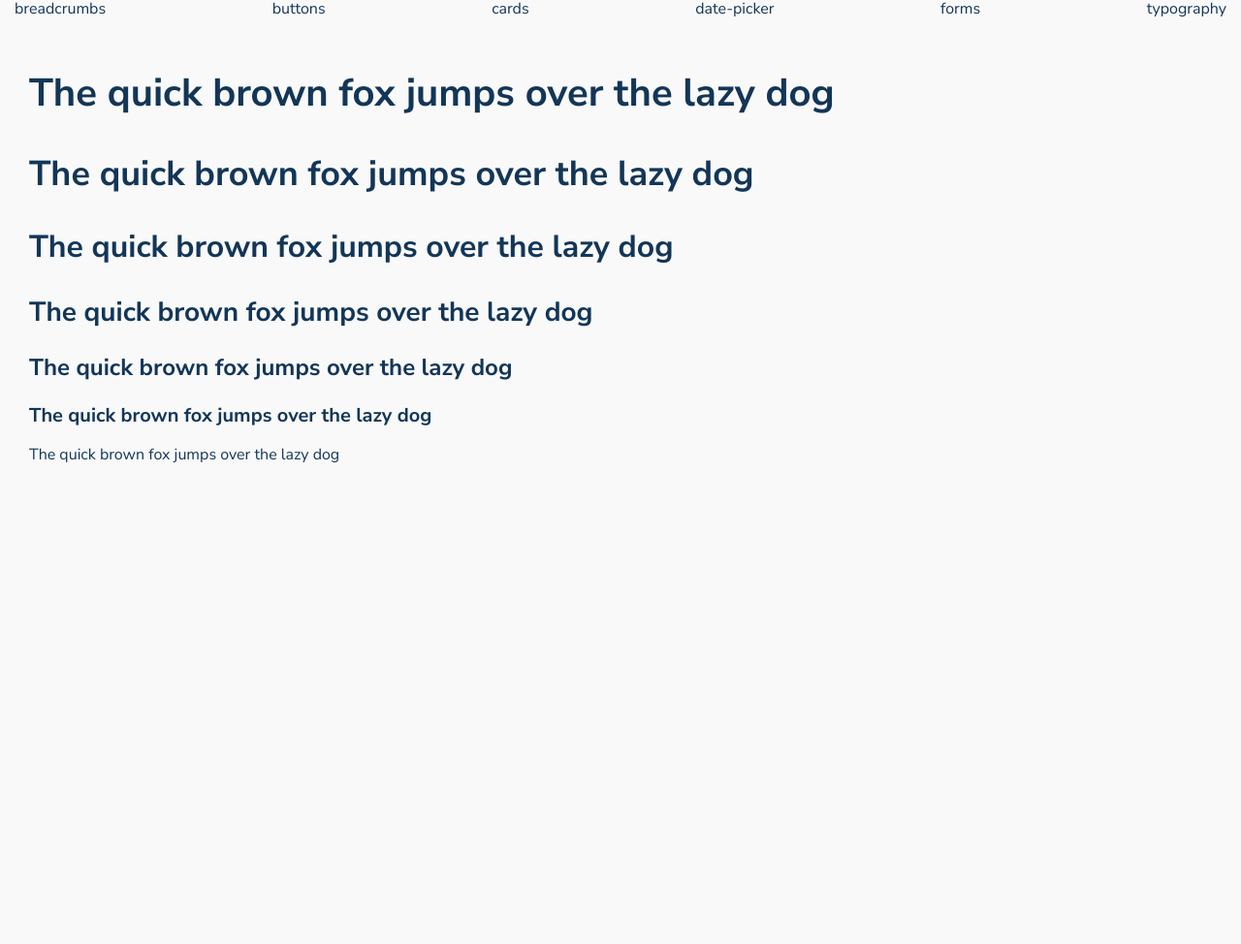
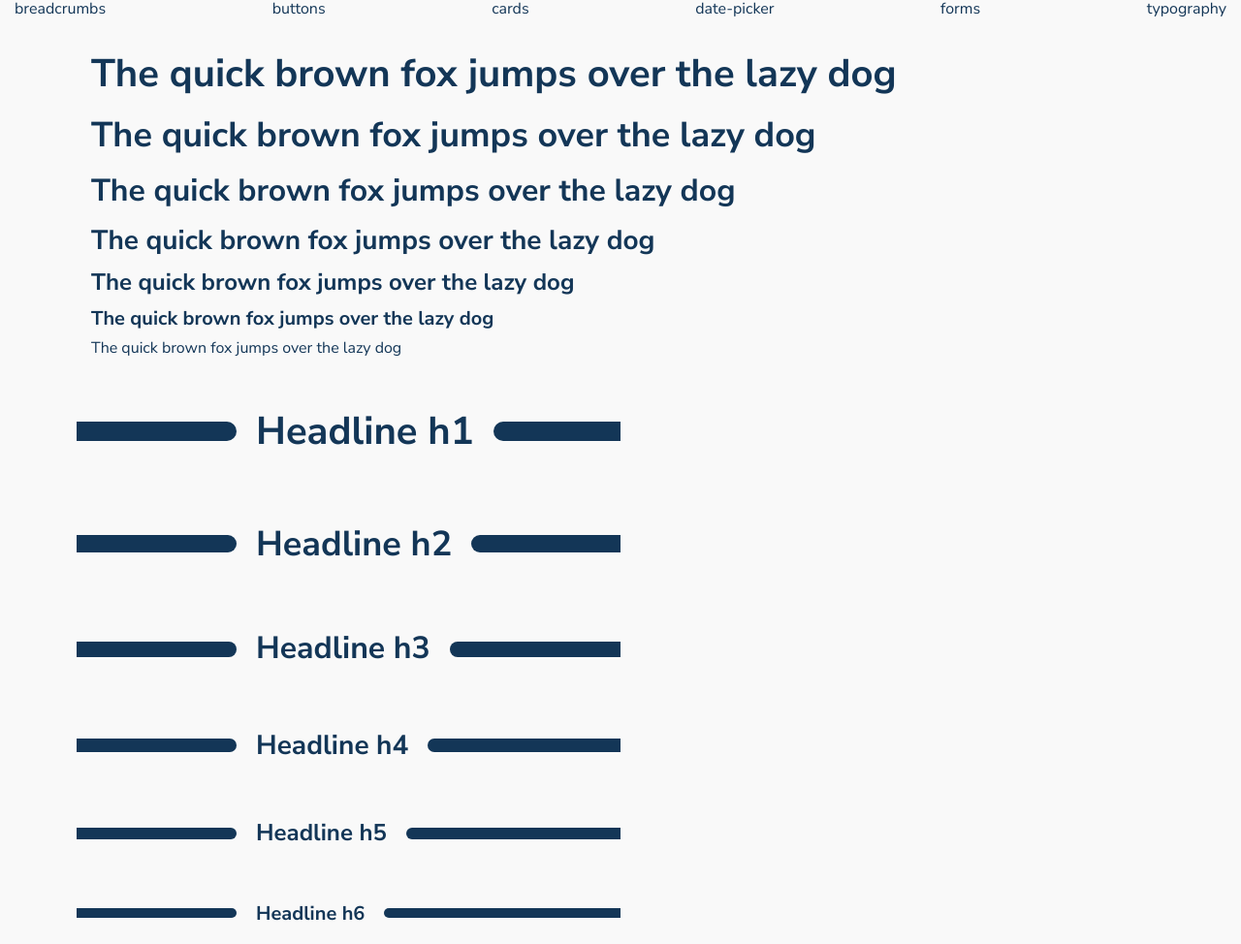
Before and after one commit to joanna-00/ccw-website, a plain HTML site: page views/components/typography.html in a window 1280 px wide. Shown: the whole page at 97% size. Before the commit the page ends 800 px from the top, so only its background shows below. Drawn offline with nearby package versions, Linux system fonts and the light colour scheme.

Commit message:
Headlines

```diff
--- a/assets/styles/scss/base/_typography.scss
+++ b/assets/styles/scss/base/_typography.scss
@@ -2,40 +2,146 @@
 
 p {
   font-size: $p;
+  margin: $p / 2 0;
 }
 
 h6 {
   font-size: $h6;
   font-weight: $bold;
-  margin: $h6 0;
+  margin: $h6 / 2 0;
 }
 
 h5 {
   font-size: $h5;
   font-weight: $bold;
-  margin: $h5 0;
+  margin: $h5 / 2 0;
 }
 
 h4 {
   font-size: $h4;
   font-weight: $bold;
-  margin: $h4 0;
+  margin: $h4 / 2 0;
 }
 
 h3 {
   font-size: $h3;
   font-weight: $bold;
-  margin: $h3 0;
+  margin: $h3 / 2 0;
 }
 
 h2 {
   font-size: $h2;
   font-weight: $bold;
-  margin: $h2 0;
+  margin: $h2 / 2 0;
 }
 
 h1 {
   font-size: $h1;
   font-weight: $bold;
-  margin: $h1 0;
+  margin: $h1 / 2 0;
 }
+
+.headline {
+  width: 100%;
+  overflow: hidden;
+
+  h1,
+  h2,
+  h3,
+  h4,
+  h5,
+  h6 {
+    display: inline-block;
+    position: relative;
+    margin-left: 15rem;
+    padding: $padding-sm;
+
+    &::after {
+      content: "";
+      display: block;
+      position: absolute;
+
+      width: 90vw;
+      @include border-circle;
+      top: 50%;
+      transform: translateY(-50%);
+      left: 100%;
+      height: $h4 * 0.5;
+      background-color: $background-dark;
+    }
+
+    &::before {
+      content: "";
+      display: block;
+      position: absolute;
+
+      width: 120%;
+      right: 100%;
+      top: 50%;
+      transform: translateY(-50%);
+      @include border-circle;
+      height: $h4 * 0.5;
+      background-color: $background-dark;
+    }
+  }
+
+  h1 {
+    &::after {
+      height: $h1 * 0.5;
+    }
+
+    &::before {
+      height: $h1 * 0.5;
+    }
+  }
+
+  h2 {
+    &::after {
+      height: $h2 * 0.5;
+    }
+
+    &::before {
+      height: $h2 * 0.5;
+    }
+  }
+
+  h3 {
+    &::after {
+      height: $h3 * 0.5;
+    }
+
+    &::before {
+      height: $h3 * 0.5;
+    }
+  }
+
+  h4 {
+    &::after {
+      height: $h4 * 0.5;
+    }
+
+    &::before {
+      height: $h4 * 0.5;
+    }
+  }
+
+  h5 {
+    &::after {
+      height: $h5 * 0.5;
+    }
+
+    &::before {
+      height: $h5 * 0.5;
+    }
+  }
+
+  h6 {
+    &::after {
+      height: $h6 * 0.5;
+    }
+
+    &::before {
+      height: $h6 * 0.5;
+    }
+  }
+}
--- a/assets/styles/scss/components/_buttons.scss
+++ b/assets/styles/scss/components/_buttons.scss
@@ -8,7 +8,7 @@
   background: transparent;
   font-weight: $bold;
 
-  // @include flex-center;
+  @include flex-center;
 
   &--base-lg {
     border: 3px solid;
--- a/assets/styles/scss/components/_cards.scss
+++ b/assets/styles/scss/components/_cards.scss
@@ -25,6 +25,9 @@
 
   &__content {
     padding: $padding-md;
+    display: flex;
+    flex-direction: column;
+    justify-content: space-between;
   }
 
   &__label {
@@ -37,10 +40,14 @@
     text-decoration: underline;
   }
 
+  &__description {
+    margin: 3rem 0;
+  }
+
   &__features {
     display: flex;
-    justify-content: space-between;
-    align-items: center;
+    justify-content: flex-end;
+    align-items: flex-end;
   }
 
   &__price {
@@ -50,6 +57,9 @@
   }
 
   &--price {
+    .card__features {
+      justify-content: space-between;
+    }
     .card__price {
       display: inline-block;
     }
@@ -57,8 +67,6 @@
 
   &__button {
     display: none;
-    justify-self: right;
-    float: right;
   }
 
   &--button {
@@ -145,6 +153,25 @@
 }
 
 .checkout-card {
+  padding: $padding-md;
+  display: flex;
+  flex-direction: column;
+
+  &__item {
+    display: flex;
+    justify-content: space-between;
+  }
+
+  &__total {
+    display: flex;
+    justify-content: space-between;
+    padding: $padding-y-sm;
+    text-transform: uppercase;
+    border-top: 1px solid $greyed-out;
+  }
+
+  &__button {
+  }
 }
 
 .service-price-card {
--- a/views/components/typography.html
+++ b/views/components/typography.html
@@ -45,7 +45,7 @@
     </div>
     <!-- End of template navigation -->
 
-    <div class="container-fluid">
+    <div class="container">
       <div class="row mt-4">
         <div class="col-12">
           <h1>The quick brown fox jumps over the lazy dog</h1>
@@ -57,6 +57,42 @@
           <p>The quick brown fox jumps over the lazy dog</p>
         </div>
       </div>
+
+      <div class="row mt-4">
+        <div class="headline col-6">
+          <h1>Headline h1</h1>
+        </div>
+      </div>
+
+      <div class="row mt-4">
+        <div class="headline col-6">
+          <h2>Headline h2</h2>
+        </div>
+      </div>
+
+      <div class="row mt-4">
+        <div class="headline col-6">
+          <h3>Headline h3</h3>
+        </div>
+      </div>
+
+      <div class="row mt-4">
+        <div class="headline col-6">
+          <h4>Headline h4</h4>
+        </div>
+      </div>
+
+      <div class="row mt-4">
+        <div class="headline col-6">
+          <h5>Headline h5</h5>
+        </div>
+      </div>
+
+      <div class="row mt-4">
+        <div class="headline col-6">
+          <h6>Headline h6</h6>
+        </div>
+      </div>
     </div>
   </body>
 </html>
```
Also changed, not shown: views/components/cards.html (+30 -0 lines), assets/styles/css/main.css, 1 other file.
